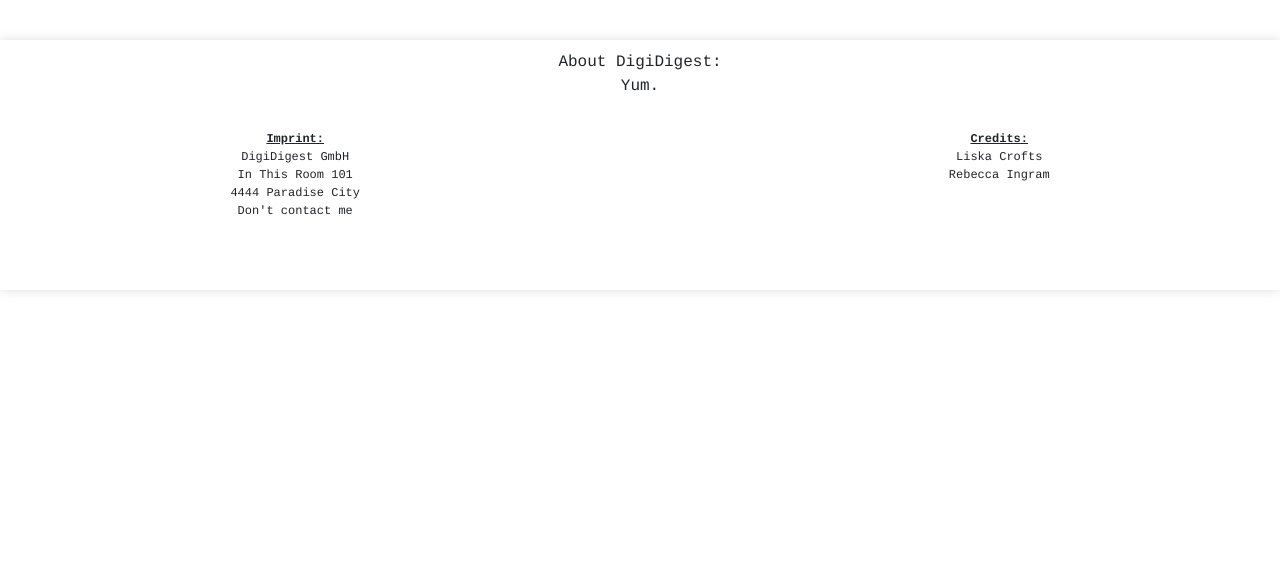
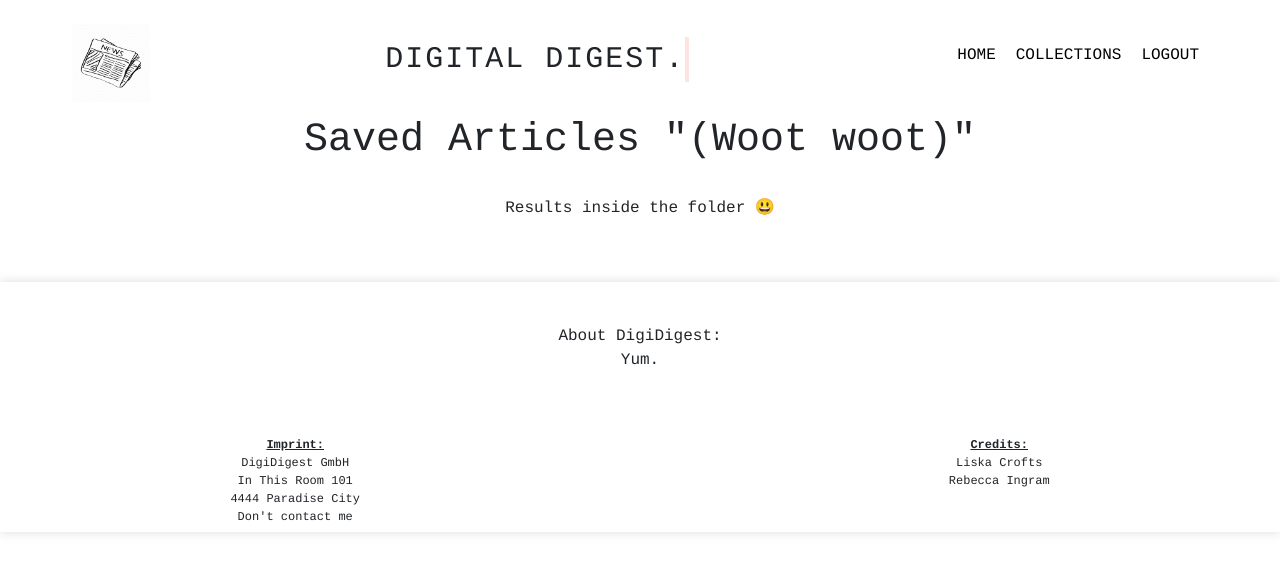
Before and after one commit to beckyxde/Project3Ironhack, a React (Create React App) app in the folder client/: page /InUserFolder in a window 1280 px wide. Shown: the top 572 px of the page. Built offline with nearby package versions, Linux system fonts and the light colour scheme.

Commit message:
folder stuff

```diff
--- a/client/src/App.css
+++ b/client/src/App.css
@@ -61,6 +61,8 @@ a:hover {
 
 p {
   margin-bottom: 2rem;
+  margin-top: 2rem;
+
 }
 
 .dropdown-basic-button {
@@ -294,9 +296,14 @@ button:hover {
 
 .newspaper-icon {
   width: 200px;
-  padding: 30px 30px 10px 30px;
+  padding: 10px 30px 10px 30px;
 }
 
 .folder-group {
-  background-color: #fffddf;
+  margin-top: 30px;
 }
+
+.inUserFolder {
+  width: -webkit-fill-available;
+  height: -webkit-fill-available;
+}
--- a/client/src/App.js
+++ b/client/src/App.js
@@ -19,7 +19,7 @@ class App extends Component {
             <Route path="/" exact component={LandingPage} />
             <Route path="/Home" exact component={Home} />
             <Route path="/Collections" exact component={Collections} />
-            <Route path="/UserFolder" exact component={InUserFolder} />
+            <Route path="/InUserFolder" exact component={InUserFolder} />
           </Switch>
         </div>
 
--- a/client/src/components/CollectionFolder.js
+++ b/client/src/components/CollectionFolder.js
@@ -1,4 +1,5 @@
 import React, { Component } from 'react';
+import { Link } from "react-router-dom";
 
 export default class CollectionFolder extends Component {
   render() {
@@ -8,11 +9,30 @@ export default class CollectionFolder extends Component {
           console.log("coleeeeeectionsdata", collection)
           return (
             <div>
-              <div className="singleFolder" key={i}>
-                {collection.name}
+              <div className="favouritesFolder">
+                <Link to="InUserFolder">
+                  <img className="newspaper-icon" src="img/folderfolderfolder.png" alt="I am a newspaper icon"></img>
+                </Link>
+                <div>Favourites</div>
               </div>
-              <p>I am a Folder - Click me to get inside</p>
+
+
+
+              <div className="favouritesFolder" key={i}>
+                <Link to="InUserFolder"><img className="newspaper-icon" src="img/folderfolderfolder.png" alt="I am a newspaper icon"></img>
+                </Link>
+                <div>{collection.name}</div>
+              </div>
+
+
+
+              <div className="favouritesFolder">
+                <img className="newspaper-icon" src="img/folderfolder.png" alt="I am a newspaper icon"></img>
+                <div>Add Collection 😃</div>
+              </div>
             </div>
+
+
           )
         })
         }
--- a/client/src/components/Collections.js
+++ b/client/src/components/Collections.js
@@ -37,17 +37,6 @@ export default class Collections extends Component {
         <Navbar />
         <div>
           <h1>Collections</h1>
-
-          <div className="favouritesFolder">
-            <Link to="InUserFolder"><img className="newspaper-icon" src="img/folderfolderfolder.png" alt="I am a newspaper icon"></img> </Link>
-            <div>Favourites</div>
-          </div>
-
-          <div className="favouritesFolder">
-            <img className="newspaper-icon" src="img/folderfolderfolder.png" alt="I am a newspaper icon"></img>
-            <div>Save for later :D</div>
-          </div>
-
         </div>
         <CollectionFolder userCollections={this.state.collections} />
 
--- a/client/src/components/InUserFolder.js
+++ b/client/src/components/InUserFolder.js
@@ -1,18 +1,16 @@
 import React, { Component } from "react";
-import Footer from "./Footer";
 import Navbar2 from "./Navbar";
 
 export default class InUserFolder extends Component {
   render() {
     return (
-      <div>
+      <div className="inUserFolder">
         <Navbar2 />
 
+        <h1>Saved Articles "(Woot woot)"</h1>
         <p>
-          Results inside the folder
-          <br /> call from API by id
+          Results inside the folder 😃
         </p>
-        <Footer />
       </div>
     );
   }
--- a/client/src/components/auth/Signup.js
+++ b/client/src/components/auth/Signup.js
@@ -55,6 +55,7 @@ class Signup extends Component {
             value={this.state.name}
             onChange={e => this.handleChange(e)}
           />
+          <br />
           <input
             type="text"
             name="email"
@@ -62,17 +63,19 @@ class Signup extends Component {
             value={this.state.email}
             onChange={e => this.handleChange(e)}
           />
+          <br />
           <input
             name="password"
             placeholder="password"
             value={this.state.password}
             onChange={e => this.handleChange(e)}
           />
+          <br />
           <button type="submit" name="submit">
             Submit!
           </button>
         </form>
-      </div>
+      </div >
     );
   }
 }
```
Also changed, not shown: 1 other file (tests, documents, lock files or other folders).
